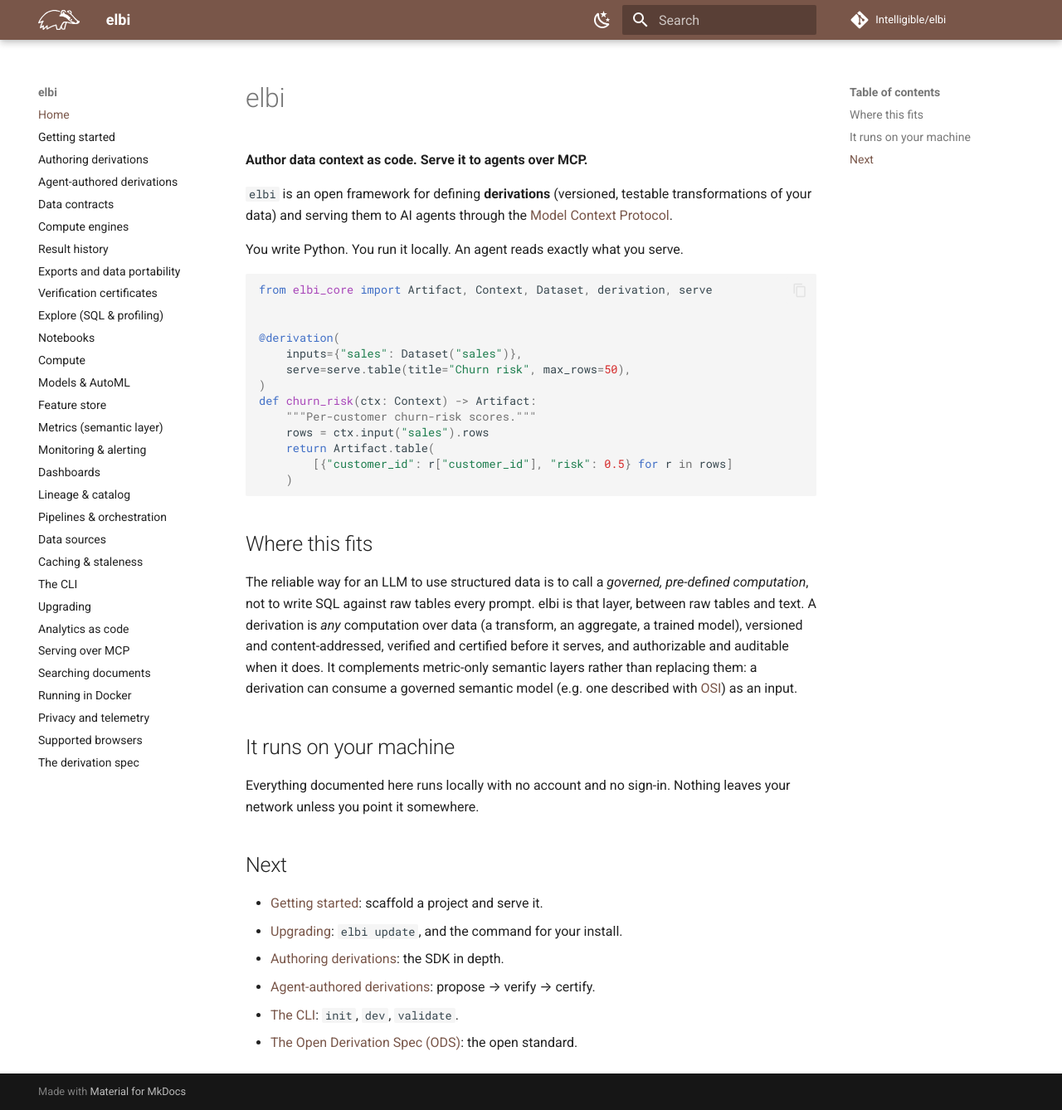
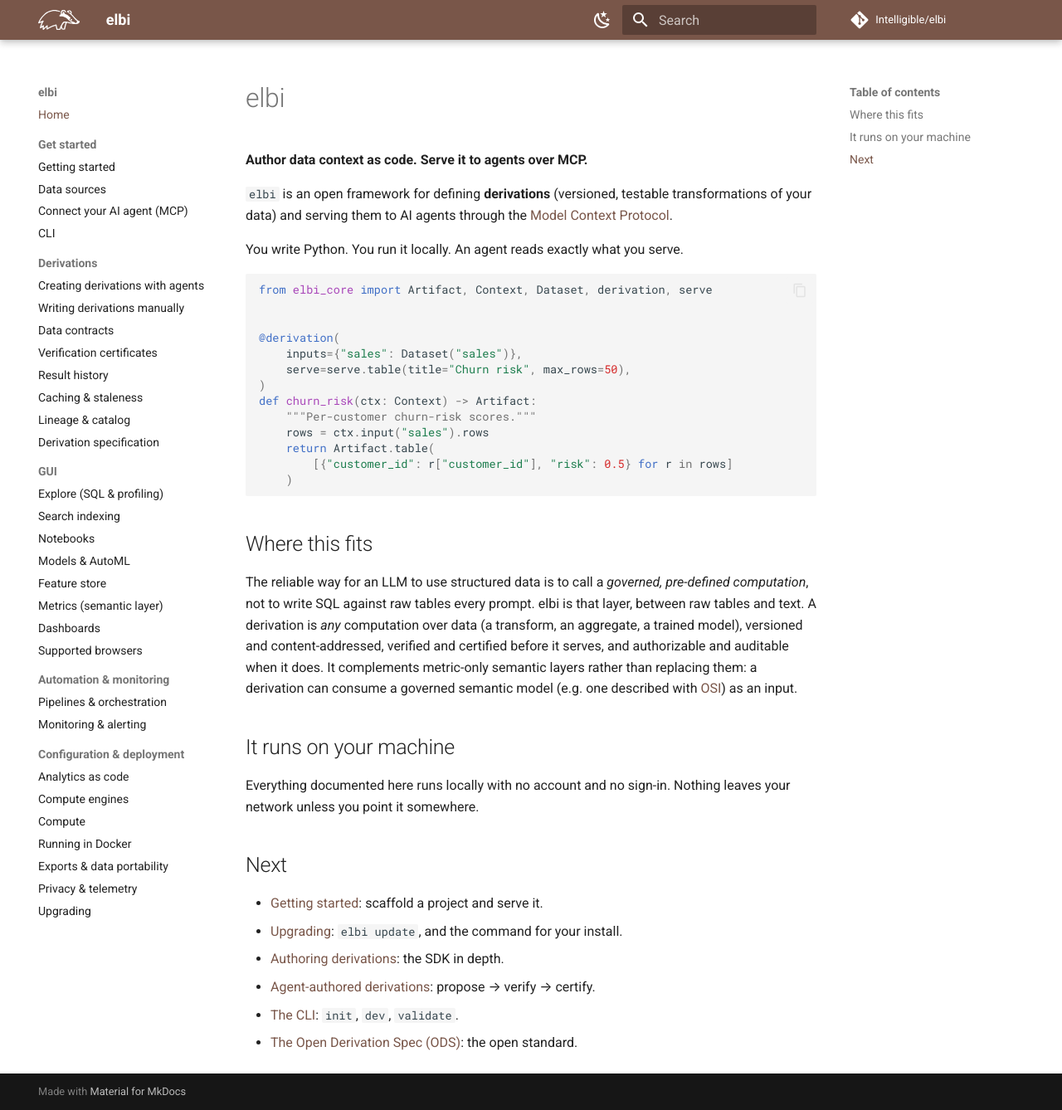
Before and after one commit to Intelligible/elbi, an MkDocs documentation site: the page built from docs/index.md, in a window 1280 px wide and 1338 px high. Shown: the whole window at 83% size. Built offline with MkDocs 1.6.1 and Material for MkDocs 9.7.7, drawn with Linux system fonts in a browser that asks for light colours; comment, search, counter and statistics services are not loaded.

Commit message:
Group the docs nav and move setup pages to the top
The nav was a flat list of 30 pages, with "Serving over MCP" at 25th
and "Data sources" at 20th, though they are the first things a new
user needs. It is now grouped: get started, derivations, the GUI,
automation and monitoring, and configuration and deployment. Some
sidebar labels now say what a page is for ("Connect your AI agent
(MCP)", "Writing derivations manually"); page content is unchanged.

Signed-off-by: Ben Lengerich <ben@intelligible.ai>

```diff
--- a/mkdocs.yml
+++ b/mkdocs.yml
@@ -29,35 +29,45 @@
 
 nav:
   - Home: index.md
-  - Getting started: getting-started.md
-  - Authoring derivations: derivations.md
-  - Agent-authored derivations: authoring.md
-  - Data contracts: data-contracts.md
-  - Compute engines: compute-engines.md
-  - Result history: result-history.md
-  - Exports and data portability: exports.md
-  - Verification certificates: certificates.md
-  - Explore (SQL & profiling): explore.md
-  - Notebooks: notebooks.md
-  - Compute: compute.md
-  - Models & AutoML: models.md
-  - Feature store: feature-store.md
-  - Metrics (semantic layer): metrics.md
-  - Monitoring & alerting: monitoring.md
-  - Dashboards: dashboards.md
-  - Lineage & catalog: lineage.md
-  - Pipelines & orchestration: orchestration.md
-  - Data sources: data-sources.md
-  - Caching & staleness: caching.md
-  - The CLI: cli.md
-  - Upgrading: upgrading.md
-  - Analytics as code: analytics-as-code.md
-  - Serving over MCP: mcp.md
-  - Searching documents: search-documents.md
-  - Running in Docker: docker.md
-  - Privacy and telemetry: privacy.md
-  - Supported browsers: browsers.md
-  - The derivation spec: spec.md
+
+  - Get started:
+      - Getting started: getting-started.md
+      - Data sources: data-sources.md
+      - Connect your AI agent (MCP): mcp.md
+      - CLI: cli.md
+
+  - Derivations:
+      - Creating derivations with agents: authoring.md
+      - Writing derivations manually: derivations.md
+      - Data contracts: data-contracts.md
+      - Verification certificates: certificates.md
+      - Result history: result-history.md
+      - Caching & staleness: caching.md
+      - Lineage & catalog: lineage.md
+      - Derivation specification: spec.md
+
+  - GUI:
+      - Explore (SQL & profiling): explore.md
+      - Search indexing: search-documents.md
+      - Notebooks: notebooks.md
+      - Models & AutoML: models.md
+      - Feature store: feature-store.md
+      - Metrics (semantic layer): metrics.md
+      - Dashboards: dashboards.md
+      - Supported browsers: browsers.md
+
+  - Automation & monitoring:
+      - Pipelines & orchestration: orchestration.md
+      - Monitoring & alerting: monitoring.md
+
+  - Configuration & deployment:
+      - Analytics as code: analytics-as-code.md
+      - Compute engines: compute-engines.md
+      - Compute: compute.md
+      - Running in Docker: docker.md
+      - Exports & data portability: exports.md
+      - Privacy & telemetry: privacy.md
+      - Upgrading: upgrading.md
 
 markdown_extensions:
   - admonition
```
Also changed, not shown: changelog.d/+docs-nav-groups.doc.md (added, +4 -0 lines).
